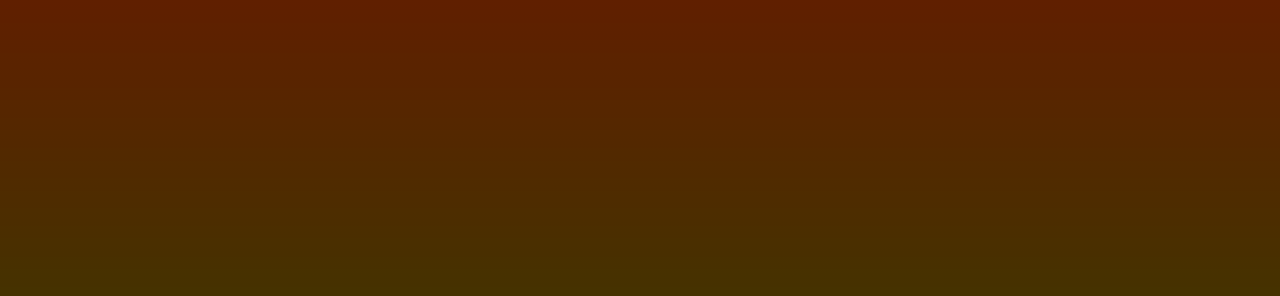
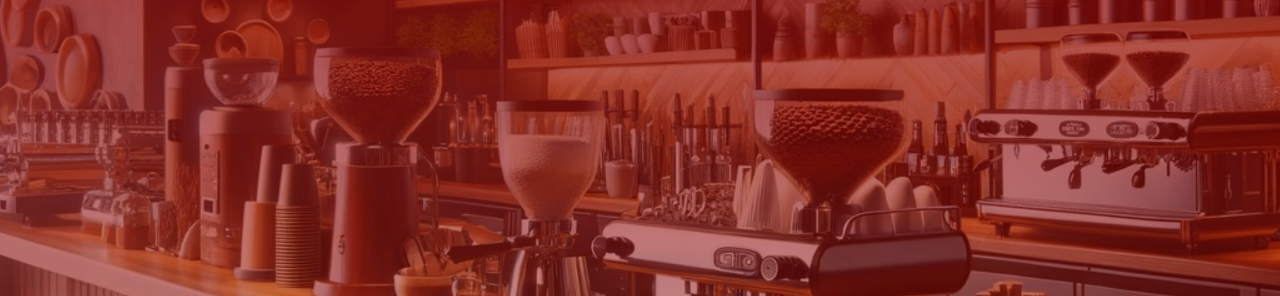
Before and after one commit to faizabdrhmn789-bot/warwel, a plain HTML site: page index.html in a window 1280 px wide. Shown: the part 324-620 px from the top of the page. Drawn offline with Linux system fonts and the light colour scheme; the site is published under a folder, as on GitHub Pages, so addresses that start at the root find nothing.

Commit message:
Update index.html

```diff
--- a/index.html
+++ b/index.html
@@ -56,7 +56,7 @@
   background-color: var(--merah);   /* cadangan kalau foto gagal dimuat */
   background-image:
     linear-gradient(rgba(139, 0, 0, 0.9), rgba(139, 0, 0, 0.4)),
-    url(/552062.jpg);
+    url(552062.jpg);
   background-size: cover;           /* foto memenuhi area */
   background-position: center;      /* bagian tengah foto yang tampil */
   color: var(--putih);
```
